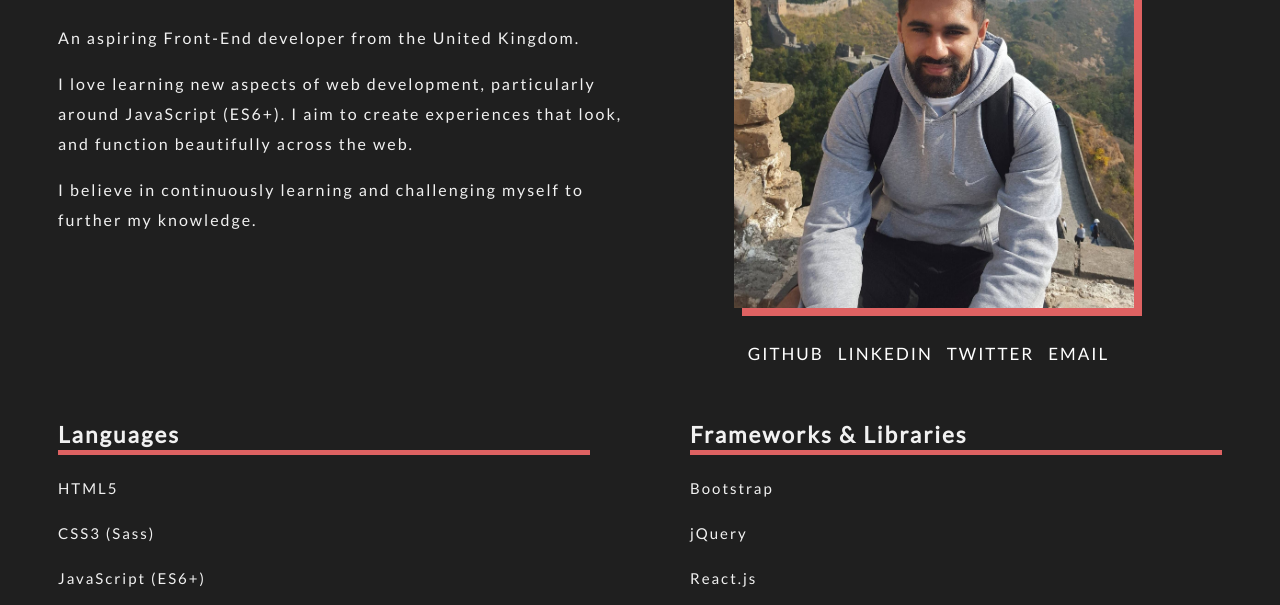
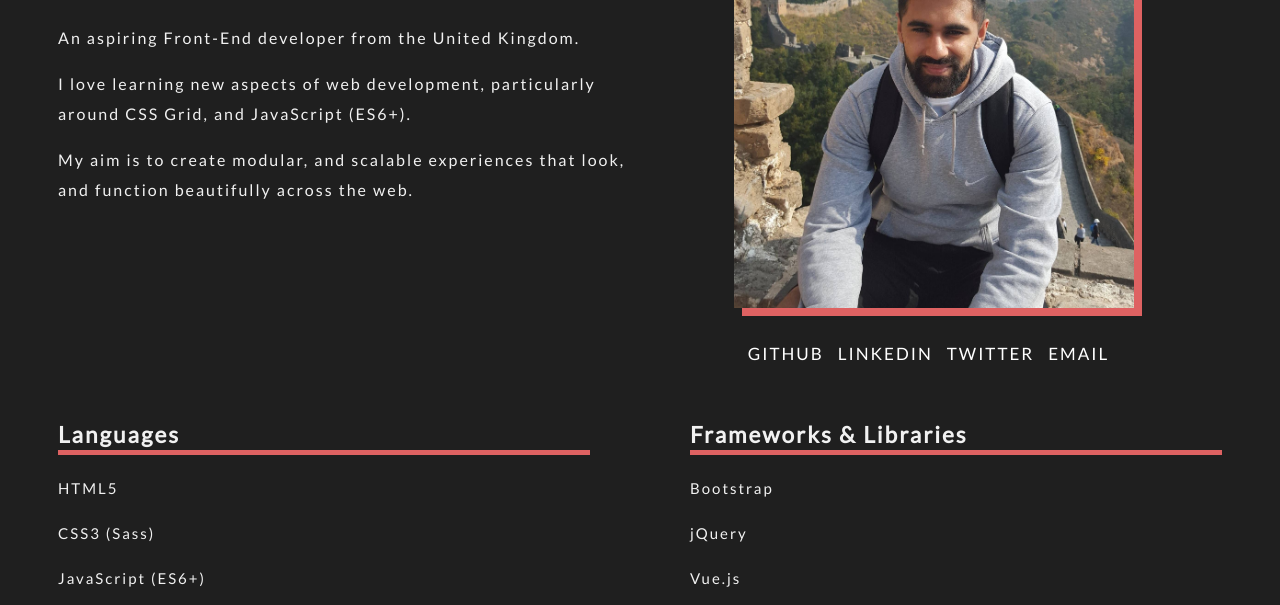
Before and after one commit to jazdosanjh/jazdosanjh.github.io, a plain HTML site: page index.html in a window 1280 px wide. Shown: the part 180-785 px from the top of the page. Drawn offline with Linux system fonts and the light colour scheme.

Commit message:
Small text update

```diff
--- a/index.html
+++ b/index.html
@@ -24,13 +24,11 @@
             </p>
             <p>
                 I love learning new aspects of web development,
-                particularly around JavaScript (ES6+). I aim to
-                create experiences that look, and function
-                beautifully across the web.
+                particularly around CSS Grid, and JavaScript (ES6+).
             </p>
             <p>
-                I believe in continuously learning and challenging
-                myself to further my knowledge.
+                My aim is to create modular, and scalable experiences
+                that look, and function beautifully across the web.
             </p>
         </div>
         <div class="social-media">
@@ -54,7 +52,6 @@
             <h2>Frameworks & Libraries</h2>
             <p>Bootstrap</p>
             <p>jQuery</p>
-            <p>React.js</p>
             <p>Vue.js</p>
         </div>
         <div class="skills-content">
@@ -68,6 +65,7 @@
             <h2>Additional</h2>
             <p>Git</p>
             <p>Gulp</p>
+            <p>Webpack</p>
             <p>NPM</p>
             <p>Adobe Photoshop, and XD</p>
         </div>
```
